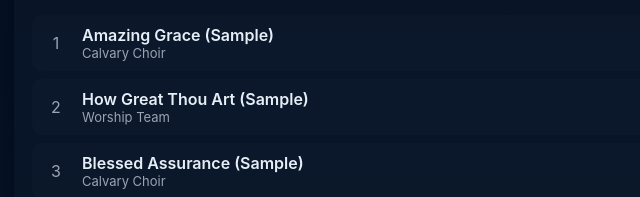
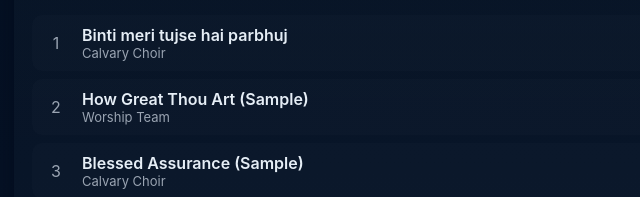
Before and after one commit to CalvaryWorship/Christian-Song-MP3-Player, a plain HTML site: page index.html in a window 1280 px wide. Shown: the part 232-429 px from the top of the page, 0-640 px from the left. Drawn offline with Linux system fonts and the light colour scheme.

Commit message:
Update index.html

```diff
--- a/index.html
+++ b/index.html
@@ -69,7 +69,7 @@ footer{margin-top:20px;color:var(--muted);font-size:13px;text-align:center}
 <audio id="audio" preload="metadata"></audio>
 <script>
 const SONGS=[
-{id:1,title:"Amazing Grace (Sample)",artist:"Calvary Choir",src:"assets/amazing-grace.mp3",cover:"assets/cover1.jpg"},
+{id:1,title:"Binti meri tujse hai parbhuj",artist:"Calvary Choir",src:"assets/Binti meri tujse hai parbhuj.mp3",cover:"assets/cover1.jpg"},
 {id:2,title:"How Great Thou Art (Sample)",artist:"Worship Team",src:"assets/how-great-thou-art.mp3",cover:"assets/cover2.jpg"},
 {id:3,title:"Blessed Assurance (Sample)",artist:"Calvary Choir",src:"assets/blessed-assurance.mp3",cover:"assets/cover3.jpg"}
 ];
```
